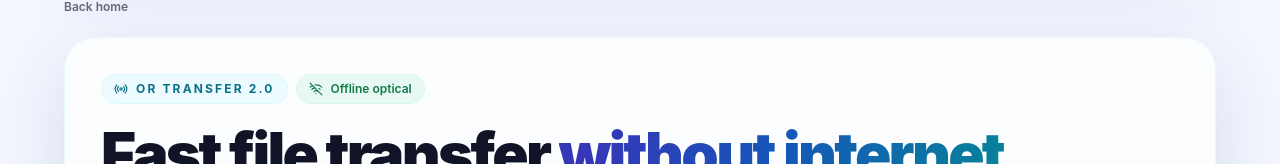
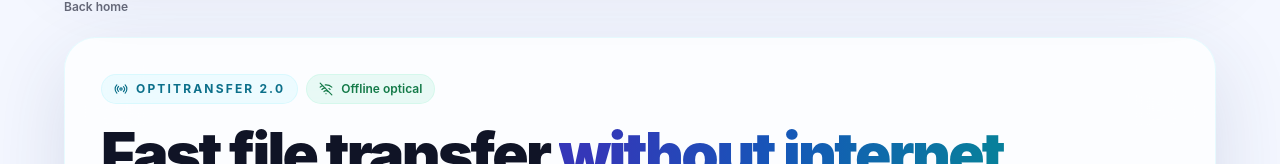
Before and after one commit to Mahin98250/OR-Generator, a React (Vite) app: page /#/transfer in a window 1280 px wide. Shown: the part 133-297 px from the top of the page. Built offline with nearby package versions, Linux system fonts and the light colour scheme.

Commit message:
chore: update optical transfer branding

```diff
--- a/src/pages/Transfer/Transfer.tsx
+++ b/src/pages/Transfer/Transfer.tsx
@@ -318,7 +318,7 @@ export function Transfer() {
   return <section className="mx-auto max-w-6xl py-8 sm:py-12">
     <Link to="/" className="text-xs font-semibold text-[var(--text-muted)]">Back home</Link>
     <div className="mt-5 overflow-hidden rounded-[32px] border border-cyan-300/15 bg-[var(--bg-elevated)] p-6 shadow-glass backdrop-blur-2xl sm:p-9">
-      <div className="flex flex-wrap gap-2"><span className="inline-flex items-center gap-2 rounded-full border border-cyan-300/15 bg-cyan-300/10 px-3 py-1.5 text-xs font-bold uppercase tracking-[.18em] text-cyan-200"><Radio size={14}/> OR Transfer 2.0</span><span className="inline-flex items-center gap-2 rounded-full border border-emerald-300/15 bg-emerald-400/10 px-3 py-1.5 text-xs font-semibold text-emerald-300"><WifiOff size={14}/> Offline optical</span></div>
+      <div className="flex flex-wrap gap-2"><span className="inline-flex items-center gap-2 rounded-full border border-cyan-300/15 bg-cyan-300/10 px-3 py-1.5 text-xs font-bold uppercase tracking-[.18em] text-cyan-200"><Radio size={14}/> OptiTransfer 2.0</span><span className="inline-flex items-center gap-2 rounded-full border border-emerald-300/15 bg-emerald-400/10 px-3 py-1.5 text-xs font-semibold text-emerald-300"><WifiOff size={14}/> Offline optical</span></div>
       <h1 className="mt-5 text-4xl font-black tracking-[-.045em] sm:text-6xl">Fast file transfer <span className="text-gradient">without internet.</span></h1>
       <p className="mt-4 max-w-3xl text-sm leading-7 text-[var(--text-muted)] sm:text-base">Four optical lanes + fountain recovery. Dropped, duplicated and out-of-order QR frames are expected; the receiver reconstructs the original bytes and verifies SHA-256.</p>
     </div>
@@ -344,7 +344,7 @@ export function Transfer() {
       </div>
       <div className="glass-panel rounded-[28px] p-5">
         <div className="flex flex-wrap items-center justify-between gap-3"><div><p className="text-[10px] font-bold uppercase tracking-[.16em] text-cyan-300">Live optical stream</p><p className="mt-1 text-sm text-[var(--text-muted)]">{fountain?'Fountain droplets · systematic + random recovery lanes':compat?'Sequential compatibility stream':'Choose a file to begin'}</p></div>{(fountain||compat)&&<button onClick={()=>setPlaying(v=>!v)} className="rounded-full bg-white px-4 py-2 text-xs font-black text-slate-950">{playing?'Pause':'Start stream'}</button>}</div>
-        {qr?<img src={qr} alt="OR Transfer QR stream" className="mx-auto mt-5 aspect-square w-full max-w-[620px] rounded-2xl bg-white p-2"/>:<div className="mt-5 grid aspect-square place-items-center rounded-2xl bg-black/20 text-sm text-[var(--text-muted)]">QR stream preview</div>}
+        {qr?<img src={qr} alt="OptiTransfer QR stream" className="mx-auto mt-5 aspect-square w-full max-w-[620px] rounded-2xl bg-white p-2"/>:<div className="mt-5 grid aspect-square place-items-center rounded-2xl bg-black/20 text-sm text-[var(--text-muted)]">QR stream preview</div>}
         {(fountain||compat)&&<div className="mt-4 grid grid-cols-2 gap-2 sm:grid-cols-4">
           <label className="rounded-xl bg-white/5 p-3 text-xs font-bold">Auto tune<select value={autoTune?'on':'off'} onChange={e=>setAutoTune(e.target.value==='on')} className="mt-2 w-full rounded-lg bg-black/20 p-2 text-xs"><option value="on">On · render-safe</option><option value="off">Off · manual</option></select></label><label className="rounded-xl bg-white/5 p-3 text-xs font-bold">Speed<select value={intervalMs} onChange={e=>setIntervalMs(Number(e.target.value))} className="mt-2 w-full rounded-lg bg-black/20 p-2 text-xs"><option value="60">60 ms · extreme</option><option value="80">80 ms · very fast</option><option value="100">100 ms · recommended</option><option value="150">150 ms · safe</option><option value="250">250 ms · compatibility</option></select></label><div className="rounded-xl bg-white/5 p-3 text-xs"><b>Render</b><p className="mt-1 text-[var(--text-muted)]">{telemetry.renderMs.toFixed(1)} ms · {intervalMs?Math.round(1000/intervalMs):0} FPS target</p></div><div className="rounded-xl bg-white/5 p-3 text-xs"><b>Payload</b><p className="mt-1 text-[var(--text-muted)]">{fountain?FOUNTAIN_BLOCK_BYTES+' bytes/block':'~1875 bytes/frame'}</p></div><div className="rounded-xl bg-white/5 p-3 text-xs"><b>Lanes</b><p className="mt-1 text-[var(--text-muted)]">4 QR codes</p></div><div className="rounded-xl bg-white/5 p-3 text-xs"><b>Recovery</b><p className="mt-1 text-[var(--text-muted)]">{fountain?'Fountain':'Sequential'}</p></div></div>}
       </div>
```
